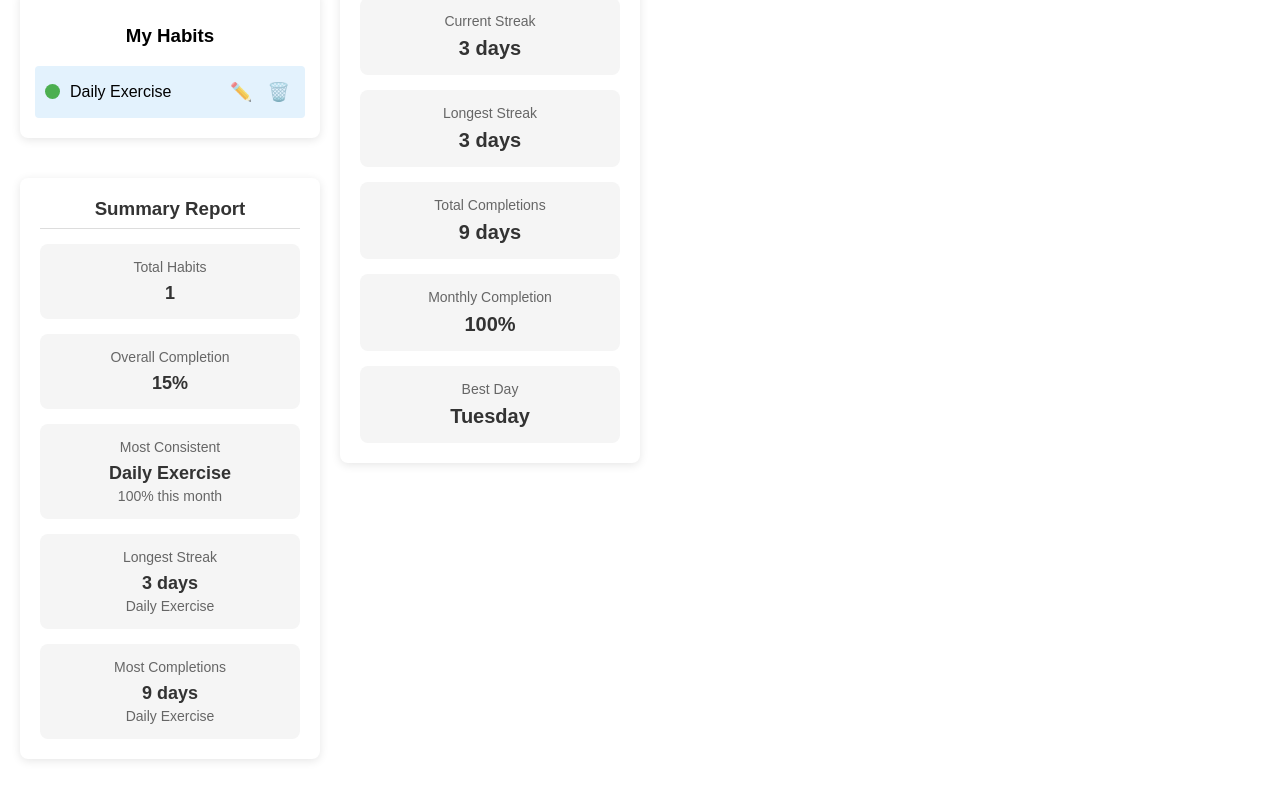
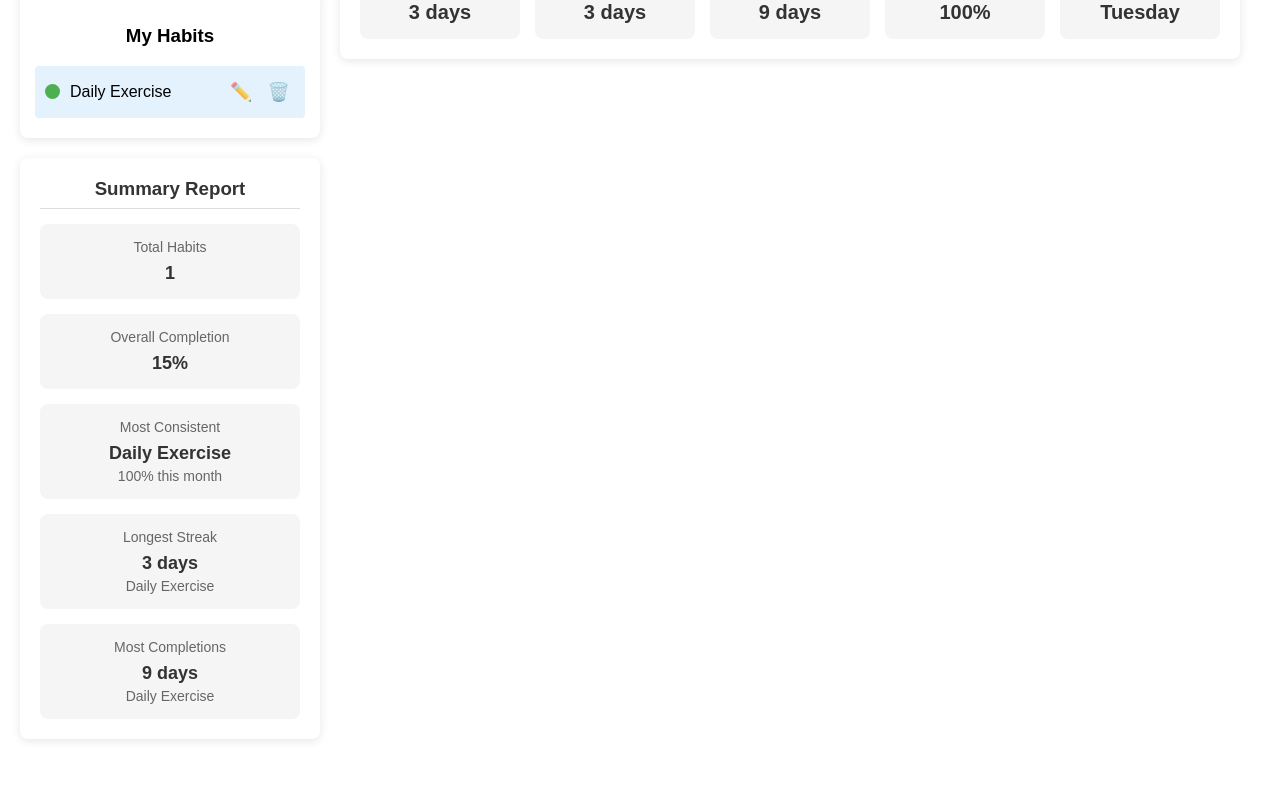
Before and after one commit to kensho-pilkey/habit-tracker, a React (Create React App) app: page / in a window 1280 px wide. Shown: the part 660-1460 px from the top of the page. Built offline with nearby package versions, Linux system fonts and the light colour scheme.

Commit message:
Add styling for summaryReport and add to app.js

```diff
--- a/src/App.js
+++ b/src/App.js
@@ -139,6 +139,7 @@ function App() {
 
       <main className="App-main">
         <div className="app-layout">
+          {/* Left column - Habits list and form */}
           <div className="left-column">
             <HabitForm
               onSubmit={handleSubmitForm}
@@ -194,12 +195,10 @@ function App() {
                 ))
               )}
             </div>
-
-            {/* Summary Report below habits list */}
-            <SummaryReport habits={habits} />
           </div>
 
-          <div className="right-column">
+          {/* Middle column - Grid and habit stats */}
+          <div className="middle-column">
             <div className="grid-container">
               {selectedHabit ? (
                 <HabitGrid
@@ -216,6 +215,11 @@ function App() {
             {/* HabitStats below grid */}
             {selectedHabit && <HabitStats habit={selectedHabit} />}
           </div>
+
+          {/* Right column - Summary report */}
+          <div className="right-column">
+            <SummaryReport habits={habits} />
+          </div>
         </div>
       </main>
     </div>
--- a/src/components/SummaryReport.css
+++ b/src/components/SummaryReport.css
@@ -3,7 +3,9 @@
     border-radius: 8px;
     box-shadow: 0 2px 10px rgba(0, 0, 0, 0.1);
     padding: 20px;
-    margin-top: 20px;
+    height: 100%;
+    display: flex;
+    flex-direction: column;
   }
 
   .summary-report h3 {
@@ -15,9 +17,10 @@
   }
 
   .summary-stats {
-    display: grid;
-    grid-template-columns: repeat(auto-fill, minmax(200px, 1fr));
+    display: flex;
+    flex-direction: column;
     gap: 15px;
+    flex-grow: 1;
   }
 
   .summary-stat-card {
@@ -61,16 +64,3 @@
     color: #666;
     font-style: italic;
   }
-
-  /* Mobile responsiveness */
-  @media (max-width: 768px) {
-    .summary-stats {
-      grid-template-columns: repeat(2, 1fr);
-    }
-  }
-
-  @media (max-width: 480px) {
-    .summary-stats {
-      grid-template-columns: 1fr;
-    }
-  }
```
